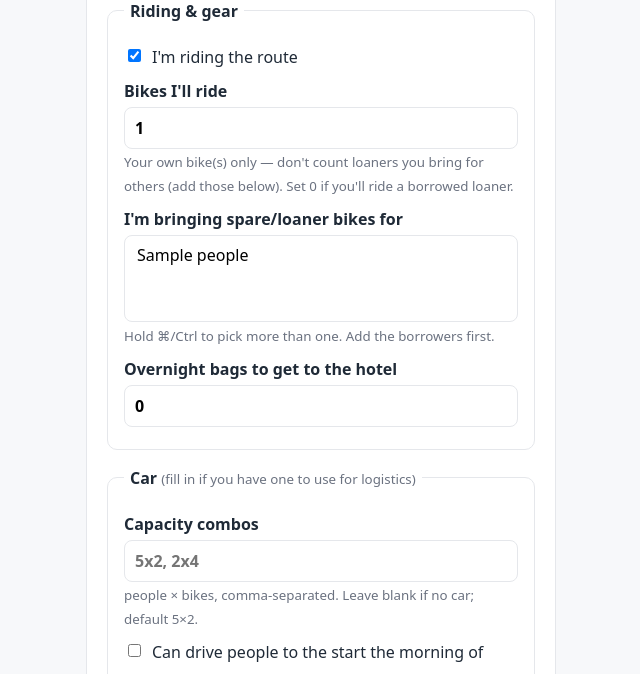
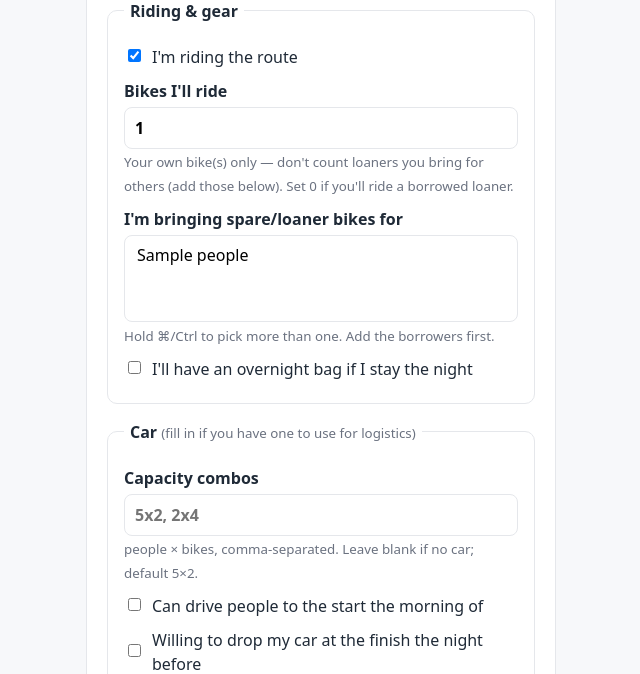
Before and after one commit to fantashley/ruyfo-planner, a FastAPI app: template app/templates/event.html in a window 1280 px wide. Shown: the part 562-1236 px from the top of the page, without its empty margins (564-1204 px from the left). Run offline with FastAPI, Linux system fonts and the light colour scheme; the template is opened without the code that fills it: most values are stand-ins (such as "Sample title", 1, 10 or a date in 2020).

Commit message:
Form: conditional bike field and a stay-night overnight-bag toggle
Hide the 'Bikes I'll ride' field for non-riders (and store num_bikes=0 for
them so a hidden default doesn't leak). Replace the overnight-bag count input
with a single 'I'll have an overnight bag if I stay the night' checkbox, shown
only when a hotel return option isn't 'unwilling'; it stores bag_count 0/1. A
home-tonight person's bag is already left at home by the solver — locked in
with a regression test.

Co-Authored-By: Claude Opus 4.8 <noreply@anthropic.com>

```diff
--- a/app/main.py
+++ b/app/main.py
@@ -753,7 +753,7 @@ def add_participant(
     is_rider: str | None = Form(None),
     num_bikes: int = Form(1),
     loaner_for: list[str] = Form(default=[]),  # ids of borrowers (multi-select)
-    bag_count: int = Form(0),
+    has_overnight_bag: str | None = Form(None),
     car_combos: str = Form(""),
     willing_drop_car: str | None = Form(None),
     willing_drop_bikes_at_start: str | None = Form(None),
@@ -794,6 +794,7 @@ def add_participant(
             if target is not None and target.event_id == event_id:
                 household_value = target.household or str(target.id)
         loaner_ids = ",".join(b for b in loaner_for if b)
+        riding = _checkbox(is_rider)
 
         p = Participant(
             event_id=event_id,
@@ -801,10 +802,10 @@ def add_participant(
             email=email,
             home_zip=geo.normalize_zip(home_zip),
             household=household_value,
-            is_rider=_checkbox(is_rider),
-            num_bikes=num_bikes,
+            is_rider=riding,
+            num_bikes=num_bikes if riding else 0,  # "bikes I'll ride" only applies to riders
             loaner_for=loaner_ids,
-            bag_count=bag_count,
+            bag_count=1 if _checkbox(has_overnight_bag) else 0,
             has_car=has_car,
             car_combos=car_combos,
             willing_drop_car=_checkbox(willing_drop_car),
--- a/app/templates/event.html
+++ b/app/templates/event.html
@@ -62,8 +62,8 @@
 
       <fieldset>
         <legend>Riding &amp; gear</legend>
-        <label class="check"><input type="checkbox" name="is_rider" checked> I'm riding the route</label>
-        <label>Bikes I'll ride
+        <label class="check"><input type="checkbox" name="is_rider" id="is_rider" checked> I'm riding the route</label>
+        <label id="bikes-field">Bikes I'll ride
           <input name="num_bikes" type="number" min="0" value="1">
           <small class="muted">Your own bike(s) only — don't count loaners you bring
           for others (add those below). Set 0 if you'll ride a borrowed loaner.</small>
@@ -76,9 +76,8 @@
           </select>
           <small class="muted">Hold ⌘/Ctrl to pick more than one. Add the borrowers first.</small>
         </label>
-        <label>Overnight bags to get to the hotel
-          <input name="bag_count" type="number" min="0" value="0">
-        </label>
+        <label class="check" id="bag-field"><input type="checkbox" name="has_overnight_bag">
+          I'll have an overnight bag if I stay the night</label>
       </fieldset>
 
       <fieldset>
@@ -134,12 +133,32 @@
 (function () {
   function toggle(el, show) { if (el) el.style.display = show ? "" : "none"; }
 
+  var rider = document.getElementById("is_rider");
+  var bikes = document.getElementById("bikes-field");
+  if (rider && bikes) {
+    var syncRider = function () { toggle(bikes, rider.checked); };
+    rider.addEventListener("change", syncRider); syncRider();
+  }
+
   var sag = document.getElementById("is_sag_driver");
   var sagExtra = document.getElementById("sag-extra-field");
   if (sag && sagExtra) {
     var syncSag = function () { toggle(sagExtra, sag.checked); };
     sag.addEventListener("change", syncSag); syncSag();
   }
+
+  var bag = document.getElementById("bag-field");
+  var bikeback = document.querySelector('select[name="pref_bikeback"]');
+  var ridehome = document.querySelector('select[name="pref_ridehome"]');
+  if (bag) {
+    var syncBag = function () {
+      var staying = (bikeback && bikeback.value !== "unwilling") ||
+                    (ridehome && ridehome.value !== "unwilling");
+      toggle(bag, staying);
+    };
+    [bikeback, ridehome].forEach(function (s) { if (s) s.addEventListener("change", syncBag); });
+    syncBag();
+  }
 })();
 </script>
 {% endblock %}
```
Also changed, not shown: tests/test_solver.py (+19 -0 lines).
